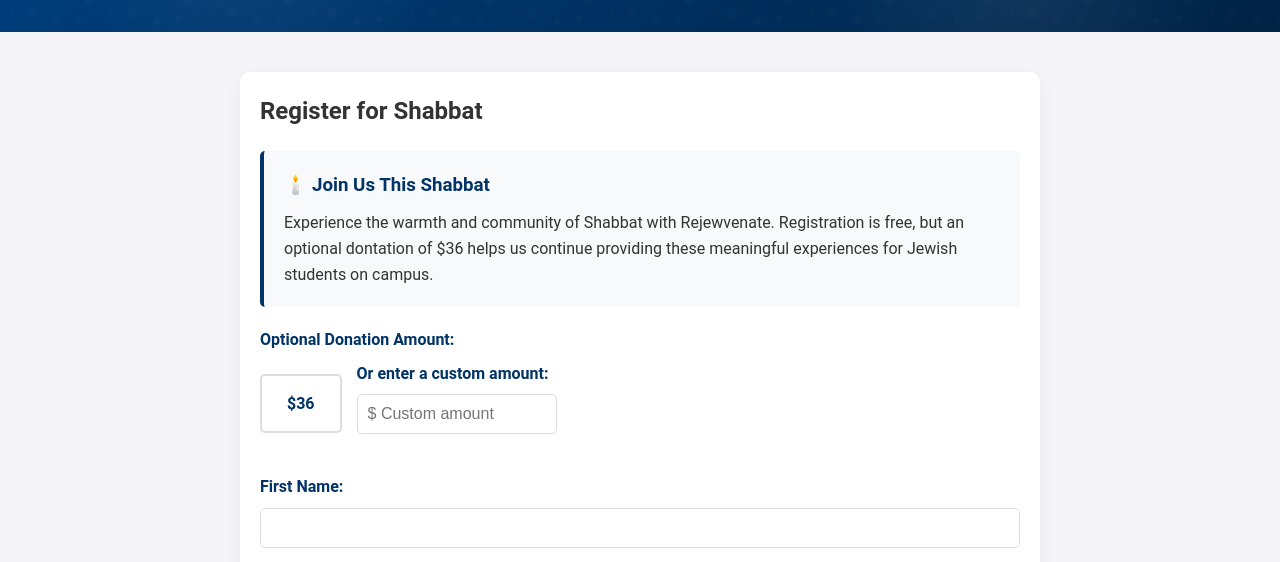
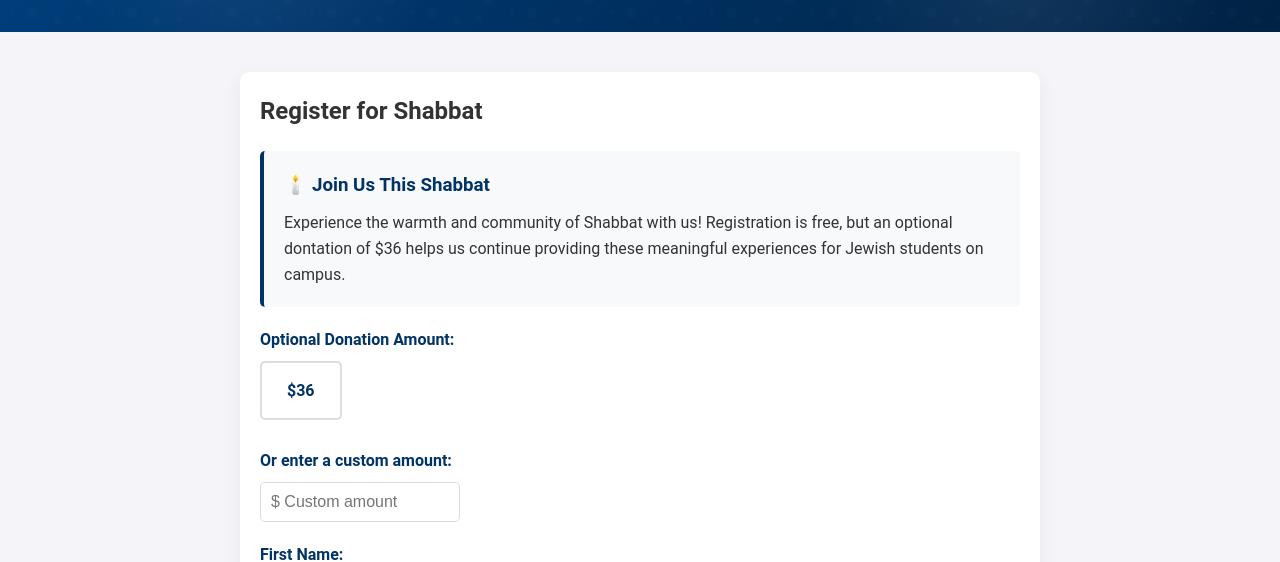
Before and after one commit to avih7531/avih7531.github.io, a website: page public/yp/shabbat/register.html in a window 1280 px wide. Shown: the part 239-801 px from the top of the page. Drawn offline with Linux system fonts and the light colour scheme; a script that the page names is missing.

Commit message:
july 29 04

```diff
--- a/public/yp/shabbat/register.html
+++ b/public/yp/shabbat/register.html
@@ -345,7 +345,7 @@
 
       <div class="shabbat-info">
         <h3>🕯️ Join Us This Shabbat</h3>
-        <p>Experience the warmth and community of Shabbat with Rejewvenate. Registration is free, but an optional dontation of $36 helps us continue providing these meaningful experiences for Jewish students on campus.</p>
+        <p>Experience the warmth and community of Shabbat with us! Registration is free, but an optional dontation of $36 helps us continue providing these meaningful experiences for Jewish students on campus.</p>
       </div>
 
       <form id="shabbatForm">
@@ -356,10 +356,10 @@
               <input type="radio" name="amount" id="amount36" value="36">
               <label for="amount36">$36</label>
             </div>
-            <div class="form-group">
-              <label for="customAmount">Or enter a custom amount:</label>
-              <input type="number" id="customAmount" class="form-control custom-amount" placeholder="$ Custom amount" min="1">
-            </div>
+          </div>
+          <div class="form-group">
+            <label for="customAmount">Or enter a custom amount:</label>
+            <input type="number" id="customAmount" class="form-control custom-amount" placeholder="$ Custom amount" min="1">
           </div>
         </div>
 
```
